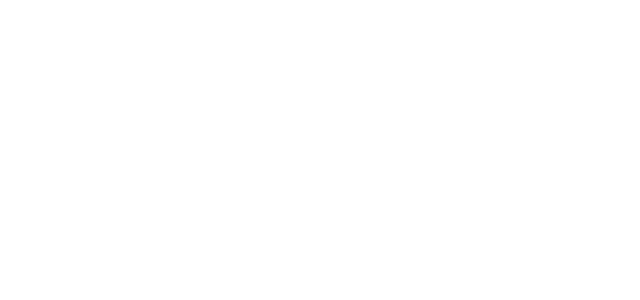
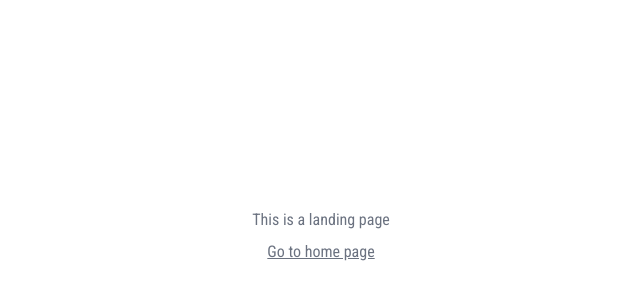
Before and after one commit to DenyCelestino/driver, a Next.js app: page / in a window 1280 px wide. Before the commit this address had no page. Shown: the part 164-464 px from the top of the page, without its empty margins (319-959 px from the left). Built offline with nearby package versions, Linux system fonts and the light colour scheme.

Commit message:
landing page firsts steps

```diff
--- a/package.json
+++ b/package.json
@@ -1,5 +1,5 @@
 {
-  "name": "driver",
+  "name": "trafegotop",
   "version": "0.1.0",
   "private": true,
   "scripts": {
--- a/src/app/(web)/home/page.jsx
+++ b/src/app/(web)/home/page.jsx
@@ -25,7 +25,7 @@ export default function Home() {
     const handleBeforeInstallPrompt = event => {
       // Armazena o evento para ser usado posteriormente
       event.preventDefault()
-      console.log(event)
+
       setInstalled(false)
       setDeferredPrompt(event)
     }
--- a/src/app/layout.jsx
+++ b/src/app/layout.jsx
@@ -4,7 +4,7 @@ import './globals.css'
 import { Toaster } from 'react-hot-toast'
 
 export const metadata = {
-  title: 'CONPRO',
+  title: 'TrafegoTop',
   description: 'Click to Learn Driver Lessons',
   manifest: '/manifest.json',
   icons: {
--- a/src/app/page.jsx
+++ b/src/app/page.jsx
@@ -1,5 +1,6 @@
 'use client'
 
+import Link from 'next/link'
 import { useRouter } from 'next/navigation'
 import { useEffect } from 'react'
 
@@ -19,8 +20,15 @@ export default function Main() {
     } else {
       console.log('no service worker')
     }
-    router.push('/home')
+    // router.push('/home')
   }, [])
 
-  return <></>
+  return (
+    <div className="flex flex-col gap-2 items-center min-h-screen justify-center">
+      <h1>This is a landing page</h1>
+      <Link className="underline" href={'/home'}>
+        Go to home page
+      </Link>
+    </div>
+  )
 }
```
